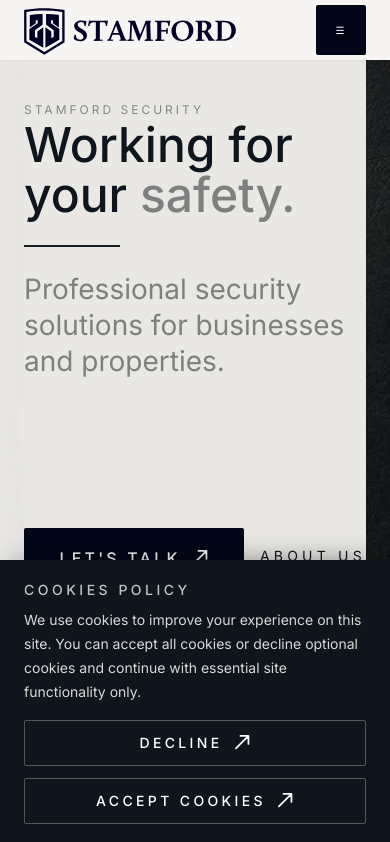
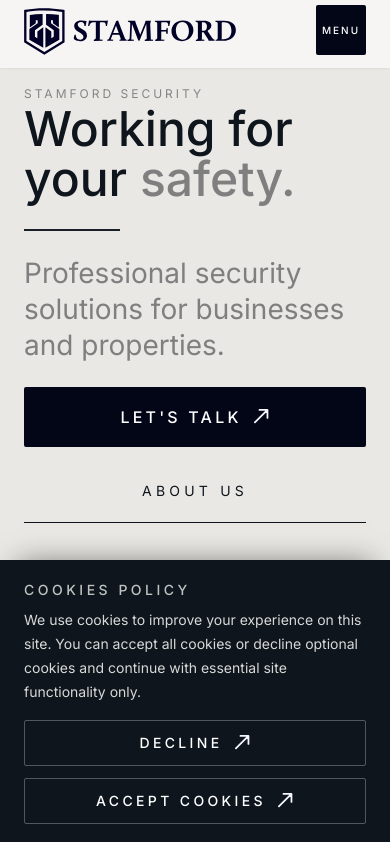
Before and after one commit to RahaAndiyskiy/stamford_security, a Next.js app: page / in a window 390 px wide. Shown: the top 842 px of the page. Built offline with nearby package versions, Linux system fonts and the light colour scheme.

Commit message:
Finalize mobile Hero and header adjustments

```diff
--- a/components/layout/Header.tsx
+++ b/components/layout/Header.tsx
@@ -68,7 +68,7 @@
             onClick={() => setMobileOpen(!mobileOpen)}
             className="inline-flex h-[50px] w-[50px] items-center justify-center rounded-sm bg-slate-950 text-[10px] font-medium uppercase tracking-[0.20em] text-white transition duration-200 hover:bg-slate-900 lg:hidden"
           >
-            {mobileOpen ? '×' : '☰'}
+            {mobileOpen ? 'X' : 'Menu'}
           </button>
 
           <div className="hidden lg:flex items-center gap-0">
@@ -107,7 +107,7 @@
       </Container>
 
       <div
-        className={`overflow-hidden bg-[#F6F5F3] p-0 shadow-2xl shadow-black/20 transition-[max-height,opacity] duration-200 ease-out lg:hidden ${
+        className={`overflow-hidden bg-[#F6F5F3] p-1 shadow-2xl shadow-black/20 transition-[max-height,opacity] duration-200 ease-out lg:hidden ${
           mobileOpen
             ? 'max-h-[calc(100vh-4.375rem)] opacity-100 pointer-events-auto'
             : 'max-h-0 opacity-0 pointer-events-none'
--- a/components/sections/HeroSection.tsx
+++ b/components/sections/HeroSection.tsx
@@ -14,8 +14,8 @@
   const heroImageClass = HERO_ANIMATIONS_ENABLED ? 'hero-image-animate' : ''
 
   return (
-    <section id="home" className="relative h-screen w-full overflow-hidden bg-[#E9E8E4]">
-      <div className="pointer-events-none absolute inset-y-0 right-0 w-full lg:w-[65vw]">
+    <section id="home" className="relative w-full overflow-hidden bg-[#E9E8E4] lg:h-screen">
+      <div className="pointer-events-none hidden lg:block absolute inset-y-0 right-0 w-full lg:w-[65vw]">
         <div className={`relative h-full w-full ${heroImageClass}`}>
           <Image
             src="/HERO_NEW.webp"
@@ -27,14 +27,14 @@
         </div>
       </div>
       <div
-        className="pointer-events-none absolute inset-y-0 right-0 w-full lg:w-[65vw]"
+        className="pointer-events-none hidden lg:block absolute inset-y-0 right-0 w-full lg:w-[65vw]"
         style={{
           background: 'linear-gradient(90deg, #E9E8E4 0%, rgba(233,232,228,0.95) 15%, rgba(233,232,228,0.3) 25%, rgba(0, 0, 0, 0.4)  85%)',
         }}
       />
 
-      <Container className="relative z-10 h-[calc(100%-160px)]">
-        <div className="h-full w-full pt-24 pb-24 lg:pt-28 lg:w-[35vw] bg-[#E9E8E4]">
+      <Container className="relative z-10 h-auto lg:h-[calc(100%-160px)]">
+        <div className="h-full w-full pt-20 pb-20 lg:pt-28 lg:w-[35vw] bg-[#E9E8E4]">
           <div className="flex h-full flex-col justify-between gap-6">
             <div className="max-w-xl lg:max-w-[36rem]">
               <span className={`${heroTextClass} text-xs uppercase tracking-[0.25em] text-[#6B6B6B]/80`}>Stamford Security</span>
@@ -49,16 +49,32 @@
               </p>
             </div>
             <div className={`flex flex-wrap items-center gap-4 ${heroActionsClass}`}>
-              <Button href="/request" className="h-[60px] min-w-[220px] sm:w-[240px] text-[16px]">
+              <Button
+                href="/request"
+                className="h-[60px] w-full sm:w-auto sm:min-w-[220px] sm:w-[240px] text-[16px] lg:h-[60px] lg:min-w-[220px] lg:w-[240px]"
+              >
                 Let&apos;s talk
               </Button>
-              <Button2 href="#about" className="text-sm tracking-[0.3em] transition hover:text-[#0E151D]">
+              <Button2
+                href="#about"
+                className="h-[60px] w-full sm:w-auto sm:min-w-[220px] sm:w-[240px] justify-center text-sm tracking-[0.3em] transition hover:text-[#0E151D] lg:h-auto lg:w-auto lg:min-w-0"
+              >
                 About Us
               </Button2>
             </div>
           </div>
         </div>
       </Container>
+
+      <div className={`lg:hidden relative h-[45vh] w-full overflow-hidden ${heroImageClass}`}>
+        <Image
+          src="/HERO_NEW.webp"
+          alt="Hero background"
+          fill
+          className="object-cover object-center"
+          priority
+        />
+      </div>
 
       <div className="w-full text-[#0E151D]">
         <Container className="grid h-[160px] items-center px-0">
@@ -90,10 +106,10 @@
               },
             ].map((item, index) => (
               <div key={item.title} className="group flex h-full">
-                <div className="relative flex h-full w-full items-center justify-center overflow-hidden rounded-b-none bg-[#0E151D]/95 backdrop-blur-sm px-4 text-center [perspective:1000px]">
-                  <div className="relative h-full w-full transition-all duration-500 ease-out [transform-style:preserve-3d] group-hover:[transform:rotateY(180deg)] group-hover: group-hover:-translate-y-1">
-                    <div className="absolute inset-0 flex flex-col justify-center gap-2" style={{ backfaceVisibility: 'hidden' }}>
-                      <span className="text-2xl font-medium tracking-tight text-[#EEEDEB] sm:text-4xl">
+                <div className="relative flex h-full w-full items-center justify-center overflow-hidden rounded-b-none bg-[#0E151D]/95 backdrop-blur-sm px-3 text-center lg:px-4 [perspective:1000px]">
+                  <div className="relative h-full w-full transition-all duration-500 ease-out lg:[transform-style:preserve-3d] lg:group-hover:[transform:rotateY(180deg)] lg:group-hover:-translate-y-1">
+                    <div className="absolute inset-0 flex flex-col justify-center gap-0 lg:gap-3" style={{ backfaceVisibility: 'hidden' }}>
+                      <span className="text-xl font-medium tracking-tight text-[#EEEDEB] lg:text-4xl">
                         <span
                           className="counter inline-block"
                           style={{
@@ -103,12 +119,12 @@
                         />
                         <span aria-hidden="true">{item.suffix}</span>
                       </span>
-                      <span className="text-[16px] uppercase tracking-[0.35em] text-[#EEEDEB]/90">
+                      <span className="text-[12px] uppercase tracking-[0.35em] text-[#EEEDEB]/90 lg:text-[16px]">
                         {item.title}
                       </span>
                     </div>
-                    <div className="absolute inset-0 flex h-full flex-col justify-center gap-3 px-4 text-center text-[#EEEDEB]/80 [transform:rotateY(180deg)]" style={{ backfaceVisibility: 'hidden' }}>
-                      <p className="mx-auto max-w-[280px] text-[18px] leading-4 text-[#EEEDEB]/80">
+                    <div className="absolute inset-0 flex h-full flex-col justify-center gap-1 px-2 text-center text-[#EEEDEB]/80 lg:gap-3 lg:px-4 [transform:rotateY(180deg)]" style={{ backfaceVisibility: 'hidden' }}>
+                      <p className="mx-auto max-w-full text-xs leading-4 text-[#EEEDEB]/80 lg:max-w-[280px] lg:text-[18px]">
                         {item.description}
                       </p>
                     </div>
```
